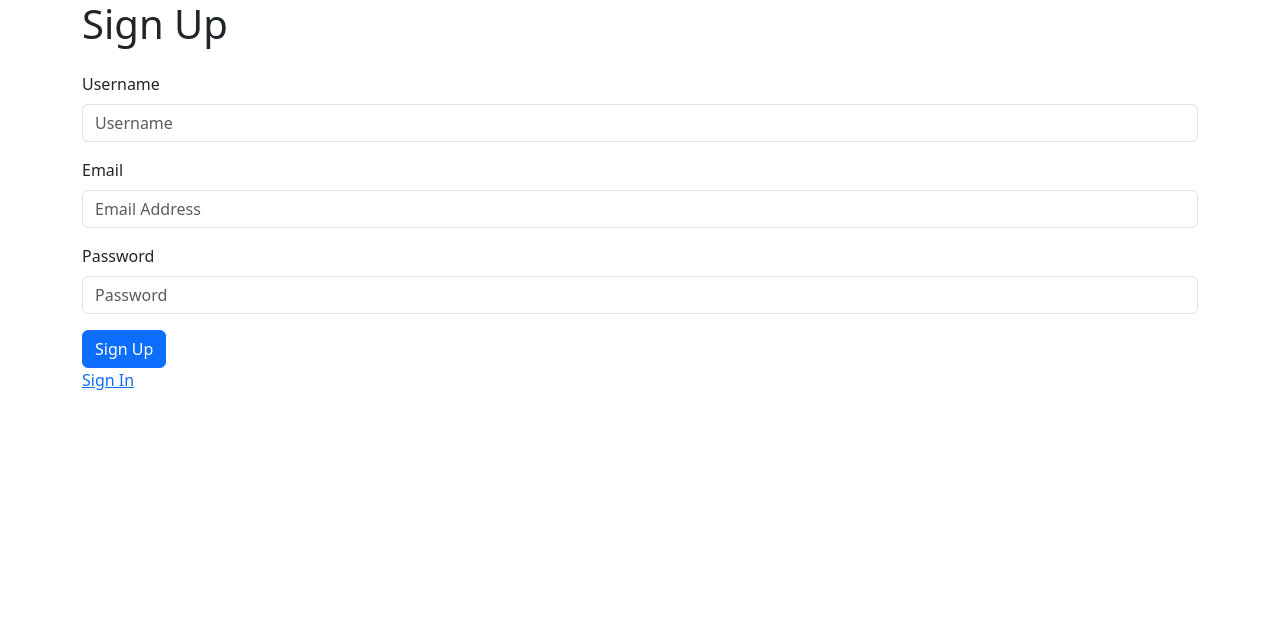
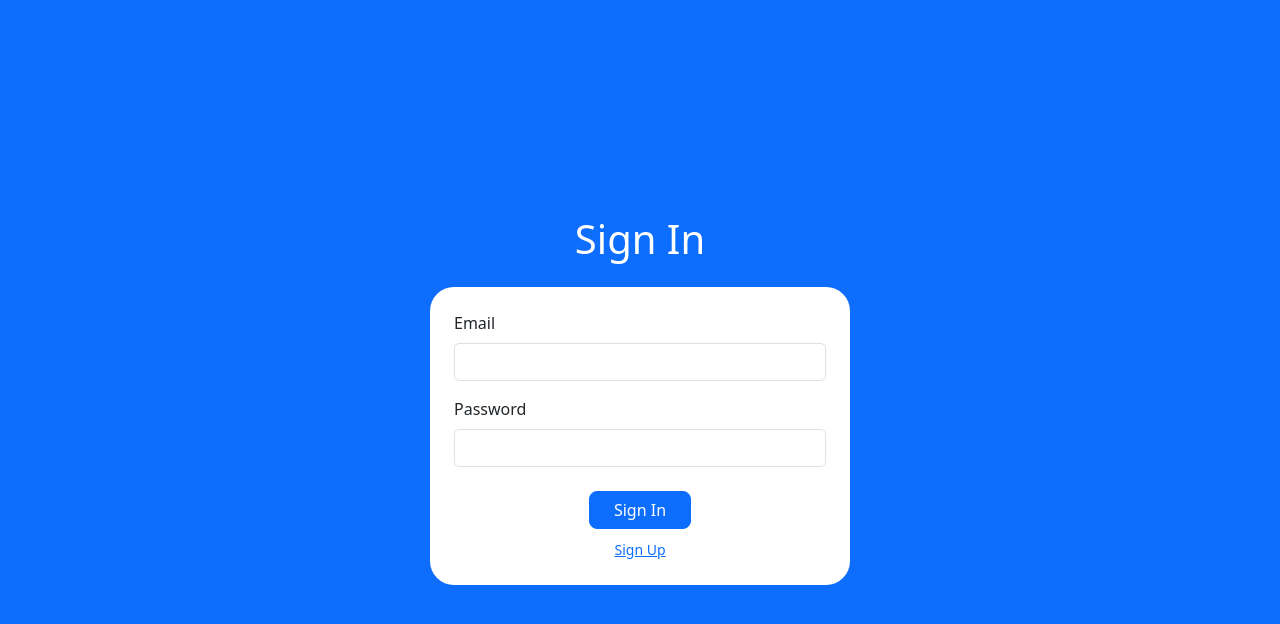
Before and after one commit to sharonjadelyn/react-si52paw2-artfolio, a React (Vite) app in the folder vite-project/: page / in a window 1280 px wide. Shown: the top 624 px of the page. Built offline with nearby package versions, Linux system fonts and the light colour scheme.

Commit message:
Update routes
- update router, signIn dan signUp

```diff
--- a/vite-project/src/pages/auth/signin/SignIn.tsx
+++ b/vite-project/src/pages/auth/signin/SignIn.tsx
@@ -98,7 +98,7 @@ function SignIn() {
                 </div>
 
                 <div className="text-center">
-                    <NavLink to="/" style={{ fontSize: "14px" }}>Sign Up</NavLink>
+                    <NavLink to="/signUp" style={{ fontSize: "14px" }}>Sign Up</NavLink>
                 </div>
             </Form>
         </div>
--- a/vite-project/src/pages/auth/signup/SignUp.tsx
+++ b/vite-project/src/pages/auth/signup/SignUp.tsx
@@ -71,7 +71,7 @@ function SignUp() {
 
                 <Button type="submit" variant="primary">Sign Up</Button>
                 <br></br>
-                <NavLink to="/signin">Sign In</NavLink>
+                <NavLink to="/">Sign In</NavLink>
             </Form>
         </div>
 </div>
--- a/vite-project/src/routes/router.ts
+++ b/vite-project/src/routes/router.ts
@@ -8,17 +8,17 @@ const router = createBrowserRouter([
                 index : true,
                 lazy : {
                     Component : async () => {
-                        const component = await import("../pages/auth/signup/SignUp.tsx")
+                        const component = await import("../pages/auth/signin/SignIn.tsx")
 
                         return component.default
                     }
                 }
             },
             {
-                path : "signIn",
+                path : "signUp",
                 lazy : {
                     Component : async () => {
-                        const component = await import("../pages/auth/signin/SignIn.tsx")
+                        const component = await import("../pages/auth/signup/SignUp.tsx")
 
                         return component.default
                     }
```
